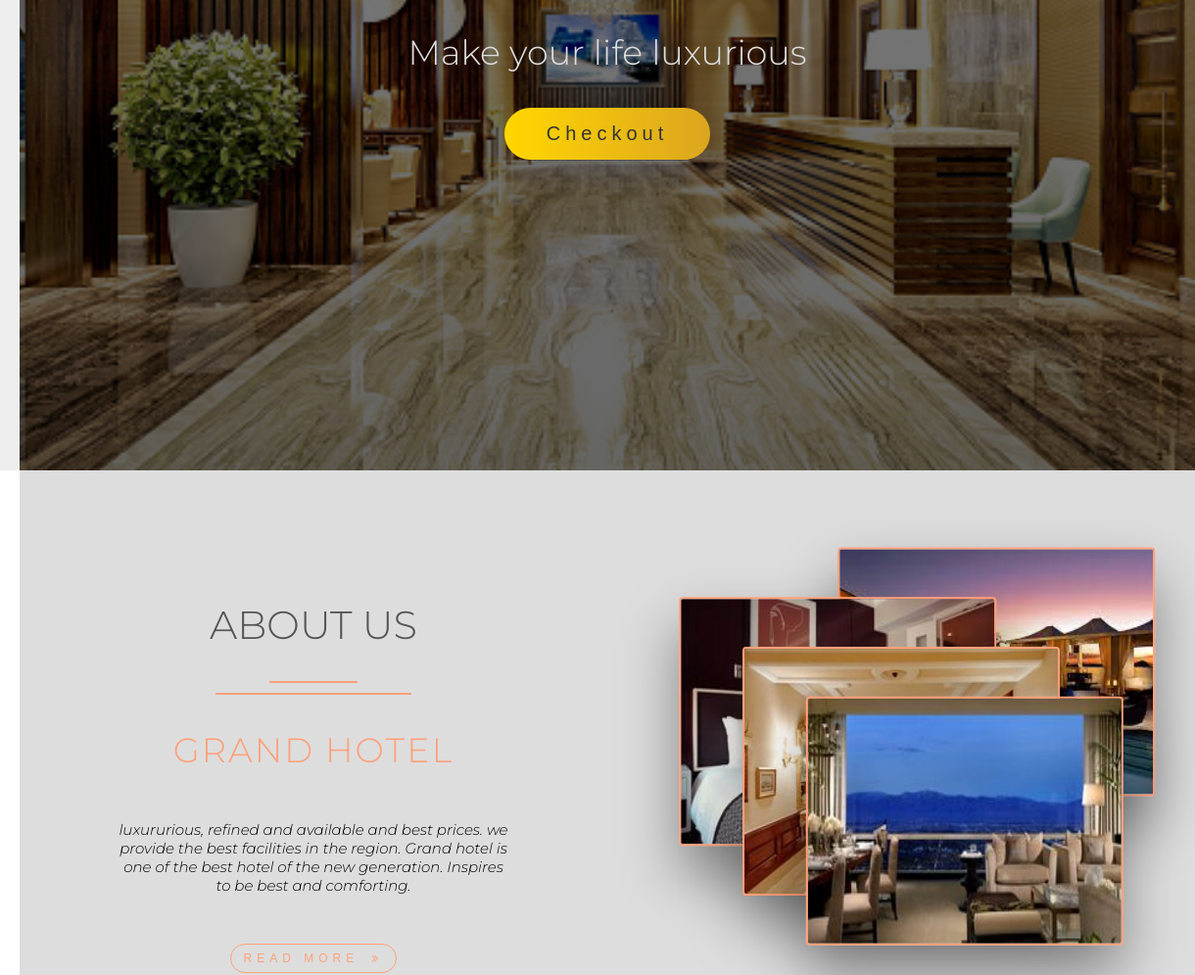
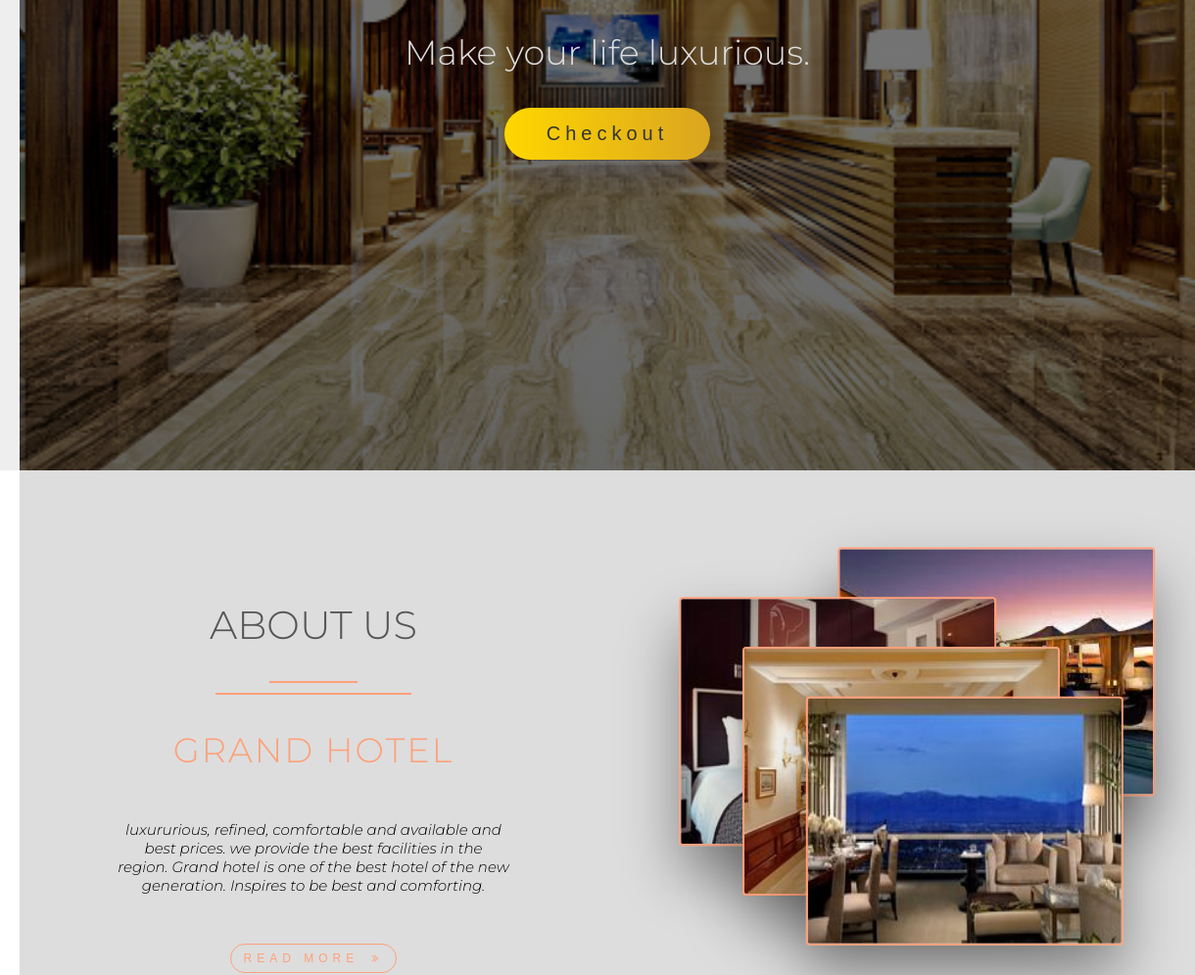
Before and after one commit to PiyushMangla/Hotel-website, a plain HTML site: page index.html in a window 1280 px wide. Shown: the part 320-1315 px from the top of the page at 98% size, 60-1280 px from the left. Drawn offline with Linux system fonts and the light colour scheme.

Commit message:
Update index.html

```diff
--- a/index.html
+++ b/index.html
@@ -97,7 +97,7 @@
         </div>
         <div class="headerbanner">
             <h1 class="bannerheading">Welcome To Grand Hotel</h1>
-            <p class="bannerpara">Make your life luxurious</p>
+            <p class="bannerpara">Make your life luxurious.</p>
             <button class="bannerbutton">Checkout</button>
 
         </div>
@@ -112,7 +112,7 @@
                 <div class="upperline"></div>
             </div>
             <h3 class="ussubheading">Grand Hotel</h3>
-            <p class="uspara">luxururious, refined and available and best prices. we provide the best facilities in the region. Grand hotel is one of the best hotel of the new generation. Inspires to be best and comforting. </p>
+            <p class="uspara">luxururious, refined, comfortable and available and best prices. we provide the best facilities in the region. Grand hotel is one of the best hotel of the new generation. Inspires to be best and comforting. </p>
             <button class="usbutton">
                 Read More
                 <i class="fa fa-angle-double-right btnarrow"></i>
```
